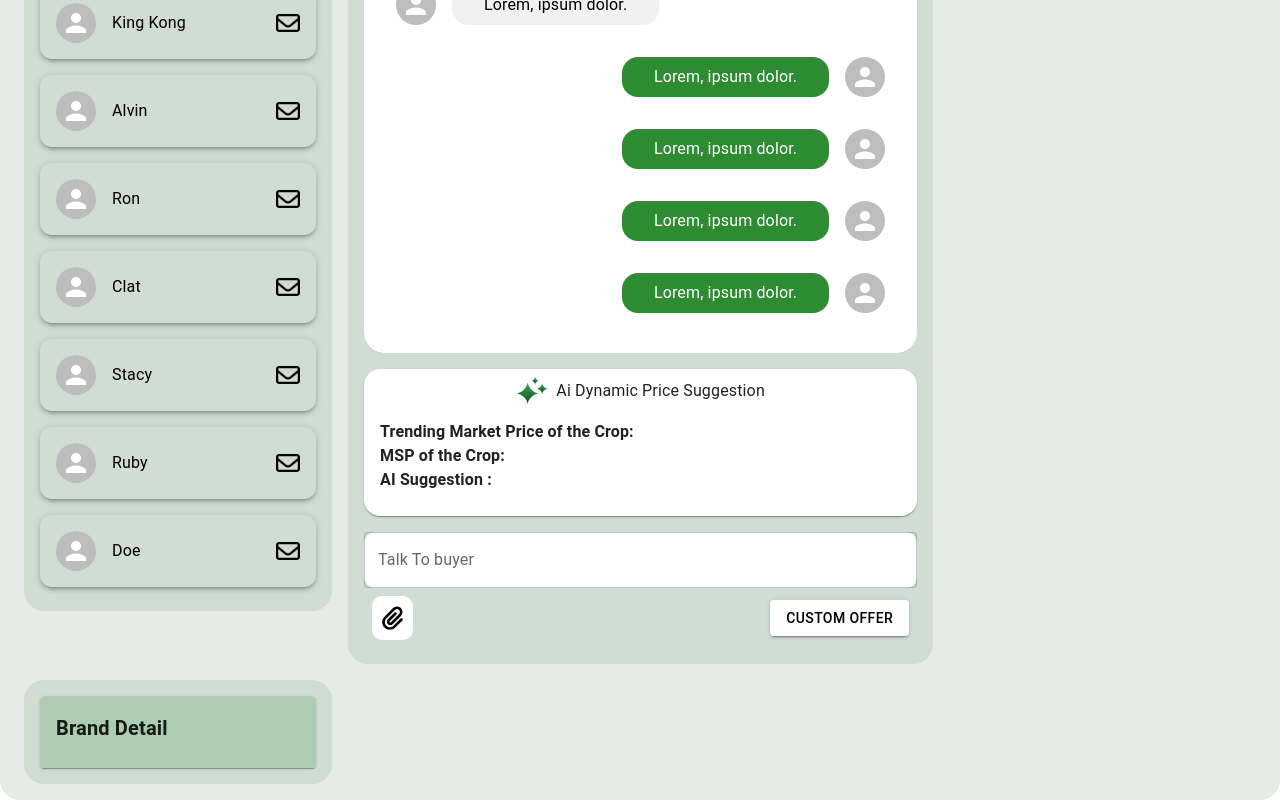
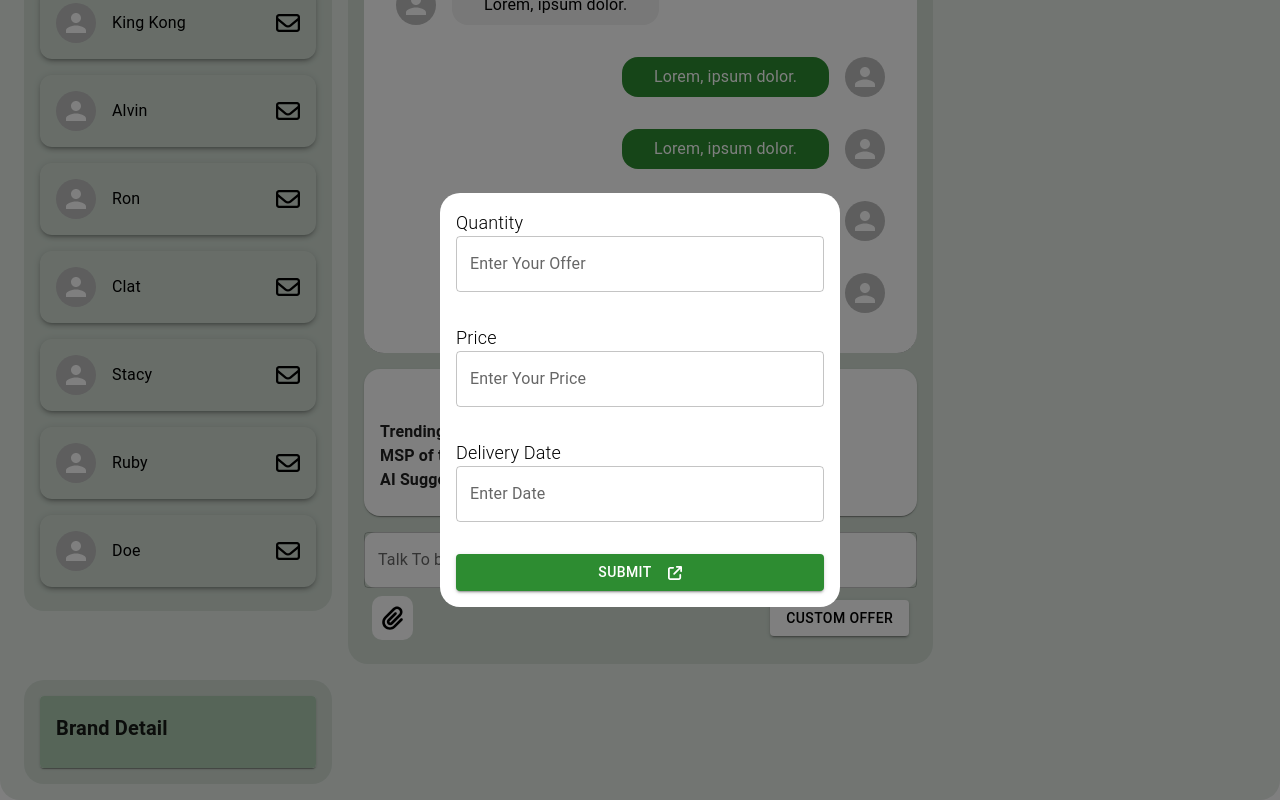
Before and after one commit to Thebeast01/AgriConnect, a React (Vite) app in the folder Frontend/: page /chat in a window 1280 px wide. Both pictures are taken after a click on the button "CUSTOM OFFER". Shown: the part 365-1165 px from the top of the page. Built offline with nearby package versions, Linux system fonts and the light colour scheme.

Commit message:
Custom Offer Modal added

```diff
--- a/Frontend/src/Pages/ChatInterface.jsx
+++ b/Frontend/src/Pages/ChatInterface.jsx
@@ -12,16 +12,18 @@ import {
         ListItem,
         ListItemAvatar,
         ListItemText,
+        Modal,
         TextField,
         Typography,
 } from '@mui/material';
 import Avatar from '@mui/material/Avatar';
 import { FontAwesomeIcon } from '@fortawesome/react-fontawesome';
-import { faMagnifyingGlass, faCaretDown, faPhone, faPaperclip } from '@fortawesome/free-solid-svg-icons';
+import { faMagnifyingGlass, faCaretDown, faPhone, faPaperclip, faArrowUpRightFromSquare } from '@fortawesome/free-solid-svg-icons';
 import { faEnvelope } from '@fortawesome/free-regular-svg-icons';
 import { Colors } from '../Colors';
 import Ai from '../assets/ai.png';
 const ChatInterface = () => {
+        const [isOpen, setIsOpen] = useState(false);
         const data = [
                 {
                         image: '',
@@ -53,9 +55,17 @@ const ChatInterface = () => {
                         name: 'Doe',
                 },
         ];
-
+        const handleOpen = () => {
+                setIsOpen(true);
+        }
+        const handleClose = () => {
+                setIsOpen(false);
+        }
         return (
                 <Container maxWidth={'xl'} sx={{ backgroundColor: '#E5EBE6', borderRadius: 5, overflow: 'hidden', padding: 2, display: 'flex', justifyContent: 'center', alignItems: 'center' }}>
+
+
+
                         <Grid container sx={{ marginTop: '20px', height: '100%', display: 'flex ', gap: 2 }}>
                                 <Grid
                                         item
@@ -246,7 +256,9 @@ const ChatInterface = () => {
                                                 padding: 1,
                                         }}>
                                                 <div style={{ backgroundColor: 'white', padding: '10px', borderRadius: '10px' }}>  <FontAwesomeIcon icon={faPaperclip} size='xl' /></div>
-                                                <Button variant='contained' sx={{ backgroundColor: 'white', color: 'black', }}>Custom Offer</Button>
+                                                <Button variant='contained' sx={{ backgroundColor: 'white', color: 'black', }}
+                                                        onClick={handleOpen}>Custom Offer</Button>
+
                                         </Box>
                                 </Grid>
 
@@ -269,6 +281,38 @@ const ChatInterface = () => {
                                         </Card>
                                 </Grid>
                         </Grid>
+                        <Modal
+                                open={isOpen}
+                                onClose={handleClose}
+                                aria-labelledby='modal-modal-title'
+                                aria-describedby='modal-modal-description'
+                                sx={{
+                                        height: '100%',
+                                        width: '100%',
+                                        display: 'flex',
+                                        justifyContent: 'center',
+                                        alignItems: 'center'
+                                }}
+                        >
+                                <Box sx={{ backgroundColor: 'white', borderRadius: 5, padding: 2, display: 'flex', flexDirection: 'column', gap: 4, width: '400px' }}>
+                                        <Box display={'flex'} flexDirection={'column'} >
+                                                <Typography fontWeight={300} fontSize={18}>Quantity</Typography>
+                                                <TextField variant='outlined' label='Enter Your Offer' />
+                                        </Box>
+                                        <Box display={'flex'} flexDirection={'column'} >
+                                                <Typography fontWeight={300} fontSize={18}>Price</Typography>
+                                                <TextField variant='outlined' label='Enter Your Price' />
+                                        </Box>
+                                        <Box display={'flex'} flexDirection={'column'} >
+                                                <Typography fontWeight={300} fontSize={18}>Delivery Date</Typography>
+                                                <TextField variant='outlined' label='Enter Date' />
+                                        </Box>
+
+                                        <Button variant='contained' sx={{ backgroundColor: '#2D8C31', display: 'flex', gap: 2 }}>Submit
+                                                <FontAwesomeIcon icon={faArrowUpRightFromSquare} />
+                                        </Button>
+                                </Box>
+                        </Modal>
                 </Container>
         );
 };
```
